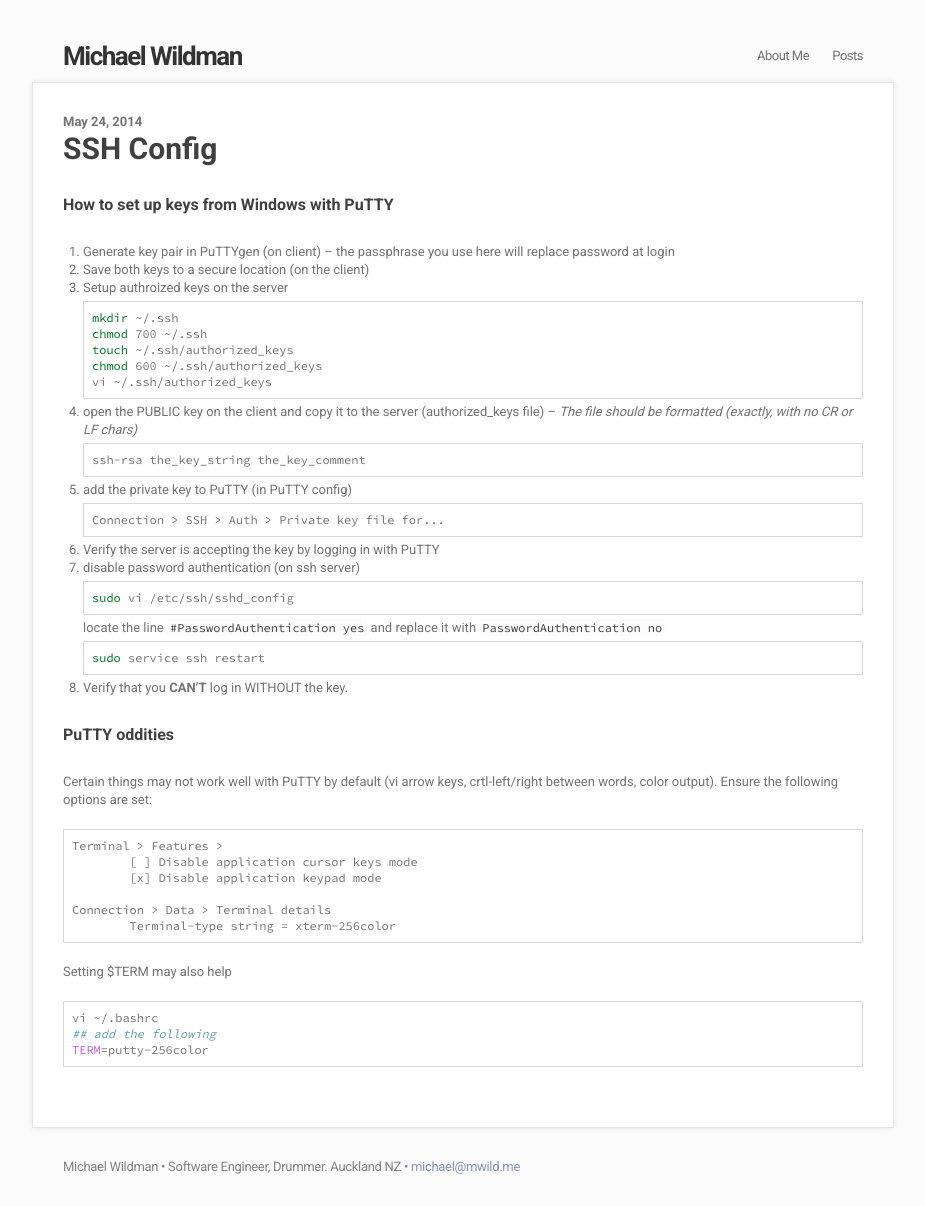
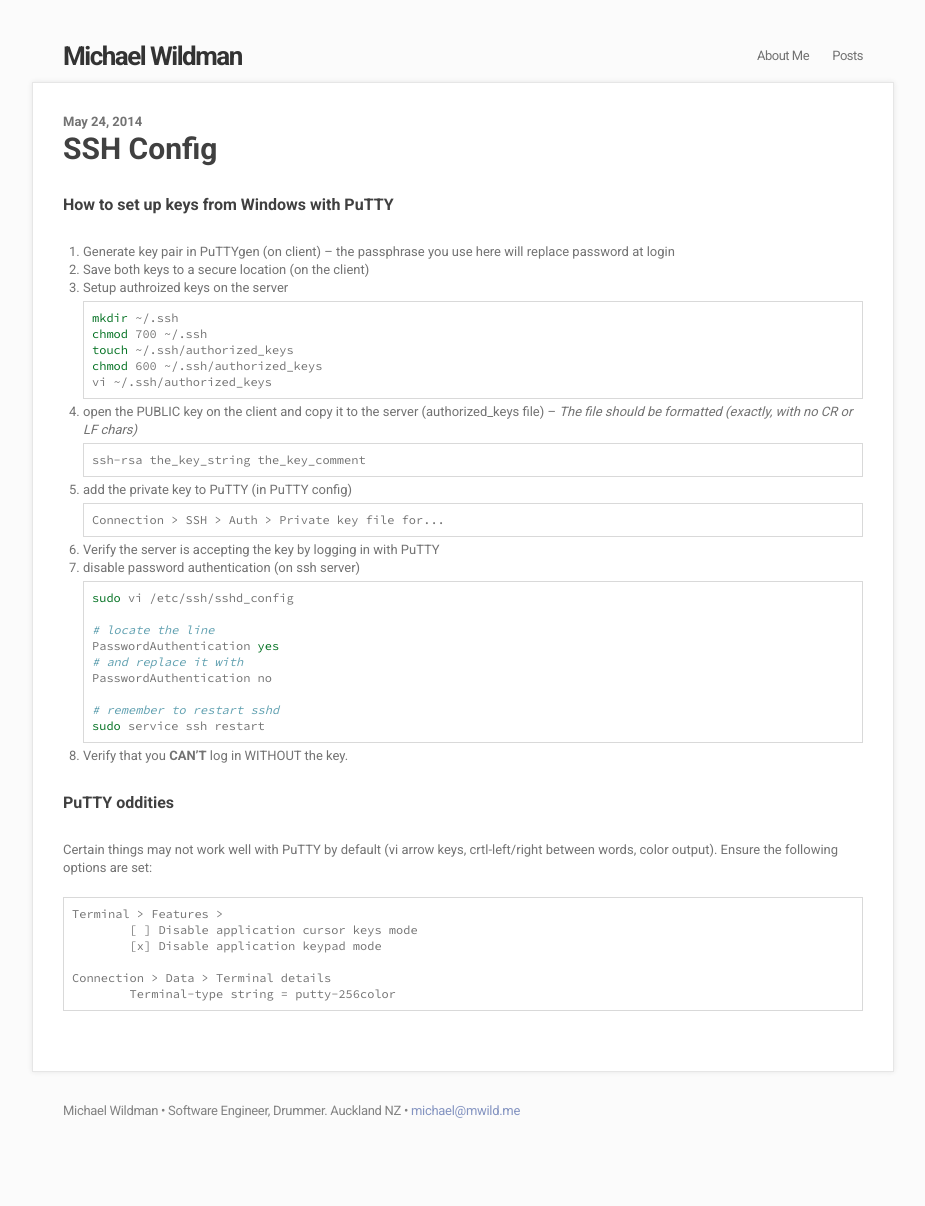
Before and after one commit to m-wild/mwild.me_archive, a Jekyll site: the page built from _posts/tech/2014-05-24-ssh-config.md, in a window 1280 px wide. Shown: the whole page, without its empty margins (177-1102 px from the left). Built offline with Jekyll 4.4.1, drawn with Linux system fonts in a browser that asks for light colours; nearby versions of some CDN libraries; Markdown is read by kramdown in place of the engine named in the settings; after the commit the page ends 1150 px from its top, so only the background shows below that.

Commit message:
redcarpet/pygments -> kramdown/rogue

````diff
--- a/_config.yml
+++ b/_config.yml
@@ -1,15 +1,7 @@
-# Site settings
 title: Michael Wildman
 email: michael@mwild.me
 description: "Software Engineer, Drummer. Auckland NZ"
 baseurl: ""
 url: "http://blog.mwild.me"
 github_username:  tehmantra
-
-# Build settings
-markdown: redcarpet
-redcarpet:
-  extensions: [ smart, tables, no_intra_emphasis, hard_wrap, fenced_code_blocks, disable_indented_code_blocks ]
-highlighter: pygments
-#permalink: /:categories/:title/
 permalink: /:title/
--- a/_posts/tech/2014-05-24-ssh-config.md
+++ b/_posts/tech/2014-05-24-ssh-config.md
@@ -10,34 +10,39 @@
 2. Save both keys to a secure location (on the client)
 3. Setup authroized keys on the server
 
-    ```bash
-mkdir ~/.ssh
-chmod 700 ~/.ssh
-touch ~/.ssh/authorized_keys
-chmod 600 ~/.ssh/authorized_keys
-vi ~/.ssh/authorized_keys
-    ```
+   ```sh
+   mkdir ~/.ssh
+   chmod 700 ~/.ssh
+   touch ~/.ssh/authorized_keys
+   chmod 600 ~/.ssh/authorized_keys
+   vi ~/.ssh/authorized_keys
+   ```
+
 4. open the PUBLIC key on the client and copy it to the server (authorized_keys file) -- _The file should be formatted (exactly, with no CR or LF chars)_
 
-    ```
-ssh-rsa the_key_string the_key_comment
-    ```
+   ```
+   ssh-rsa the_key_string the_key_comment
+   ```
 5. add the private key to PuTTY (in PuTTY config)
 
-    ```
-Connection > SSH > Auth > Private key file for...
-    ```
+   ```
+   Connection > SSH > Auth > Private key file for...
+   ```
 6. Verify the server is accepting the key by logging in with PuTTY
 7. disable password authentication (on ssh server)
 
-	```bash
-sudo vi /etc/ssh/sshd_config
-    ```
-locate the line `#PasswordAuthentication yes` and replace it with	`PasswordAuthentication no`
+   ```sh
+   sudo vi /etc/ssh/sshd_config
 
-    ```bash
-sudo service ssh restart
-    ```
+   # locate the line
+   PasswordAuthentication yes
+   # and replace it with
+   PasswordAuthentication no
+
+   # remember to restart sshd
+   sudo service ssh restart
+   ```
+
 8. Verify that you __CAN'T__ log in WITHOUT the key.
 
 
@@ -52,13 +57,5 @@
 	[x] Disable application keypad mode
 
 Connection > Data > Terminal details
-	Terminal-type string = xterm-256color
+	Terminal-type string = putty-256color
 ```
-
-Setting $TERM may also help
-
-```bash
-vi ~/.bashrc
-## add the following
-TERM=putty-256color
-```
````
